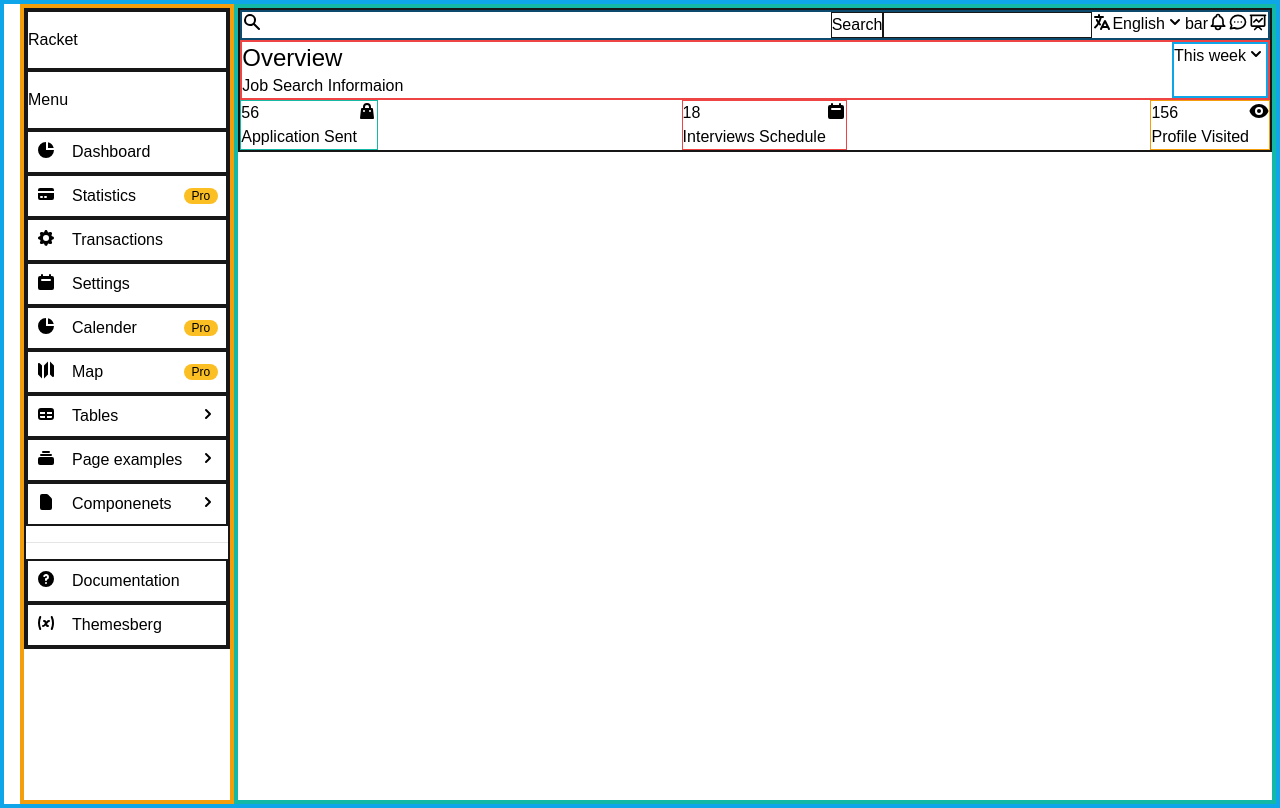
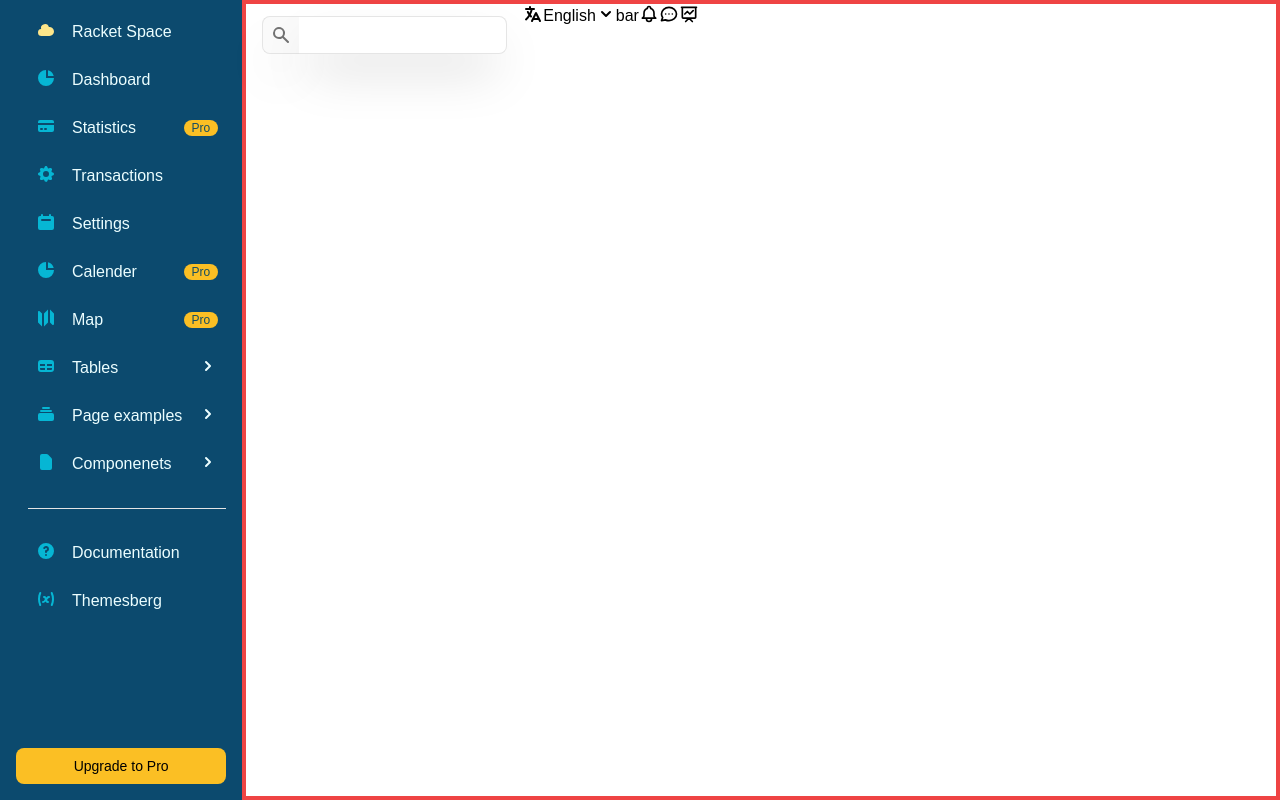
Before and after one commit to gccornejo441/Jobbox, a Next.js app: page / in a window 1280 px wide. Built offline with nearby package versions, Linux system fonts and the light colour scheme.

Commit message:
sidebar complete

```diff
--- a/components/searchbar.js
+++ b/components/searchbar.js
@@ -5,11 +5,31 @@ import MainBody from './mainbody'
 const SearchBar = () => {
     return (
         <>
-            <div class="border-2 border-gray-900 flex flex-col">
-                <div class="flex border-2 border-blue-900">
-                    <span class="w-full"><SearchIcon class="h-5 w-5" /></span>
-                    <span><button type="button" class="border border-gray-900">Search</button></span>
-                    <span><input class="border border-gray-900" type="search" /></span>
+            <div class="border-5 border-violet-500 flex flex-col">
+                <div class="flex ">
+                    {/* <span class="w-full pt-3 px-4">
+                        <SearchIcon class="h-5 w-5" />
+                    </span> */}
+                    {/* <div class="pt-3 px-4">
+                        <span>
+                            <a type="button" class="border border-gray-900">
+                                <SearchIcon class="h-5 w-5" />
+                            </a>
+                        </span>
+                        <span>
+                            <input class="border border-gray-900" type="search" />
+                        </span>
+                    </div> */}
+                    <form action="">
+                        <div>
+                            <span class="flex pt-3 px-4">
+                            <div class="p-2 rounded-l-lg border-l border-b border-t border-gray-200 shadow-2xl cursor-pointer bg-gray-50 text-gray-500">
+                                 <SearchIcon class="h-5 w-5" />
+                            </div>
+                            <input class="border-r border-t border-b border-gray-200 shadow-2xl rounded-r-lg" type="search" />
+                            </span>
+                        </div>
+                    </form>
                     <div class="flex">
                         <span><TranslateIcon class="h-5 w-5" /></span>
                         <span>English</span>
@@ -22,7 +42,7 @@ const SearchBar = () => {
                         </div>
                     </div>
                 </div>
-                <MainBody/>
+                {/* <MainBody/> */}
             </div>
         </>
     )
--- a/components/sidenav.js
+++ b/components/sidenav.js
@@ -10,6 +10,7 @@ import {
     QuestionMarkCircleIcon,
     VariableIcon,
     ChevronRightIcon,
+    CloudIcon,
 } from '@heroicons/react/solid'
 
 const menu = [
@@ -22,7 +23,7 @@ const menu = [
         id: 2,
         icon: <CreditCardIcon class="h-5 w-5" />,
         label: "Statistics",
-        sublabel:  <div class="my-3 mx-2 px-2 bg-yellow-400 rounded-xl"><div class="text-xs">Pro</div></div>,
+        sublabel: <div class="my-3 mx-2 px-2 bg-yellow-400 rounded-xl"><div class="text-xs text-cyan-900">Pro</div></div>,
     },
     {
         id: 3,
@@ -38,90 +39,96 @@ const menu = [
         id: 5,
         icon: <ChartPieIcon class="h-5 w-5" />,
         label: "Calender",
-        sublabel:  <div class="my-3 mx-2 px-2 bg-yellow-400 rounded-xl "><div class="text-xs">Pro</div></div>,
+        sublabel: <div class="my-3 mx-2 px-2 bg-yellow-400 rounded-xl "><div class="text-xs text-cyan-900">Pro</div></div>,
     },
     {
         id: 6,
         icon: <MapIcon class="h-5 w-5" />,
         label: "Map",
-        sublabel:  <div class="my-3 mx-2 px-2 bg-yellow-400 rounded-xl"><div class="text-xs">Pro</div></div>,
+        sublabel: <div class="my-3 mx-2 px-2 bg-yellow-400 rounded-xl"><div class="text-xs text-cyan-900">Pro</div></div>,
     },
     {
         id: 7,
         icon: <TableIcon class="h-5 w-5" />,
         label: "Tables",
-        subIcon: <div class="p-2"><ChevronRightIcon class="h-5 w-5" /></div>,
+        subIcon: <div class="p-2 text-cyan-50"><ChevronRightIcon class="h-5 w-5" /></div>,
     },
     {
         id: 8,
         icon: <CollectionIcon class="h-5 w-5" />,
         label: "Page examples",
-        subIcon: <div class="p-2"><ChevronRightIcon class="h-5 w-5" /></div>,
+        subIcon: <div class="p-2 text-cyan-50"><ChevronRightIcon class="h-5 w-5" /></div>,
     },
     {
         id: 9,
         icon: <DocumentIcon class="h-5 w-5" />,
         label: "Componenets",
-        subIcon: <div class="p-2"><ChevronRightIcon class="h-5 w-5" /></div>,
+        subIcon: <div class="p-2 text-cyan-50"><ChevronRightIcon class="h-5 w-5" /></div>,
     }
 ]
 
 const SideNav = () => {
 
+
+
     let menuItems = menu.map(item => (
-        <li class="border-2 border-gray-900">
+        <li class="hover:bg-cyan-700 rounded-lg my-2">
             <div class="flex justify-between" key={item.id}>
                 <span class="flex">
-                    <div class="p-2">
+                    <div class="p-2 text-cyan-500">
                         {item.icon}
                     </div>
-                    <div class="p-2 w-max">
+                    <div class="p-2 w-max text-cyan-50">
                         {item.label}
                     </div>
                 </span>
-                    {item.sublabel}
-                    {item.subIcon}
+                {item.sublabel}
+                {item.subIcon}
             </div>
         </li>
     ))
     return (
         <>
-            <div class="border-2 border-gray-900 ">
+            <div class="pl-3">
                 <div>
                     <div>
                         <div>
-                            <div class="border-2 border-gray-900 py-4">
-                                <span><h1>Racket</h1></span>
-                            </div>
+                            <ul>
+                                <li class=" ">
+                                    <div class="flex">
+                                        <span class="p-2 text-yellow-200">
+                                            <CloudIcon class="h-5 w-5" />
+                                        </span>
+                                        <span class="text-cyan-50 p-2">
+                                            Racket Space
+                                        </span>
+                                    </div>
+                                </li>
+                            </ul>
                         </div>
                     </div>
                     <div>
                         <ul>
-                            <li class="border-2 border-gray-900 py-4">
-                                <span>
-                                    <h2>Menu</h2>
-                                </span>
-                            </li>
                             {menuItems}
                             <li class="py-4">
-                                <hr class="w-full bg-gray-900"/>
+                                <hr class="w-full bg-gray-900" />
                             </li>
-                            <li class="border-2 border-gray-900 ">
+                            <li class="hover:bg-cyan-700 rounded-lg my-2">
                                 <div class="flex">
-                                    <span class="p-2">
-                                    <QuestionMarkCircleIcon class="h-5 w-5" />
+                                    <span class="p-2 text-cyan-500">
+                                        <QuestionMarkCircleIcon class="h-5 w-5" />
                                     </span>
-                                    <span class="p-2">
+                                    <span class="p-2 text-cyan-50">
                                         Documentation
                                     </span>
                                 </div>
                             </li>
-                            <li class="border-2 border-gray-900 ">
+                            <li class="hover:bg-cyan-700 rounded-lg my-2">
                                 <div class="flex">
-                                    <span class="p-2">
-                                    <VariableIcon class="h-5 w-5" />
+                                    <span class="p-2 text-cyan-500">
+                                        <VariableIcon class="h-5 w-5" />
                                     </span>
-                                    <span class="p-2">
+                                    <span class="p-2 text-cyan-50">
                                         Themesberg
                                     </span>
                                 </div>
@@ -129,7 +136,9 @@ const SideNav = () => {
                         </ul>
                     </div>
                 </div>
-
+            </div>
+            <div class="bg-yellow-400 rounded-lg my-4 text-center py-2 text-sm">
+                Upgrade to Pro
             </div>
         </>
     )
--- a/pages/index.js
+++ b/pages/index.js
@@ -10,11 +10,11 @@ export default () => {
   return (
   <>
   <Head/>
-        <div class="flex border-4 border-blue-500">
-          <div class="border-4 border-yellow-500 h-screen ml-4">
+        <div class="flex">
+          <div class="h-screen px-4 pt-3 bg-blue-900 grid place-content-between">
             <SideNav/>
           </div>
-          <div class="border-4 border-teal-500 w-screen">
+          <div class="border-4 border-red-500 w-screen">
           <SearchBar/>
           </div>
         </div>
```
